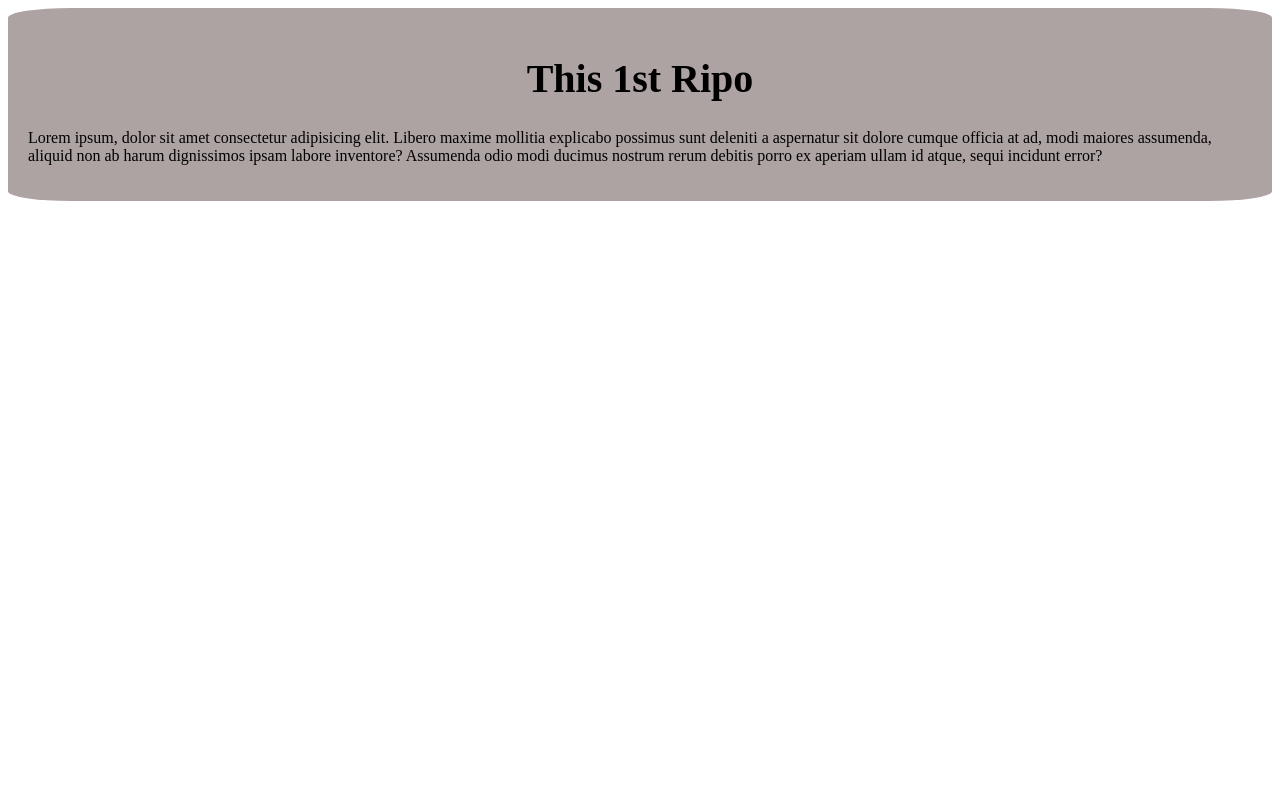
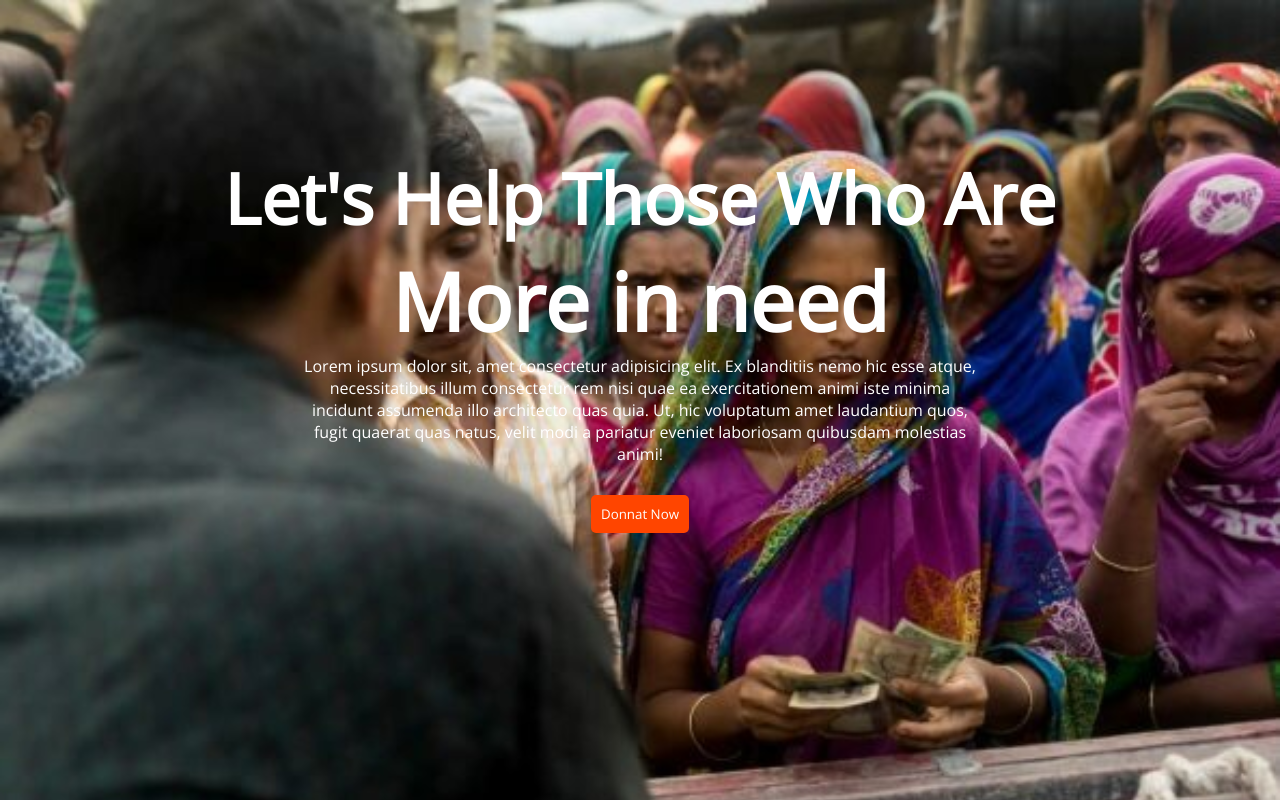
Before and after one commit to sumonchonrodas/2nd_website, a plain HTML site: page index.html in a window 1280 px wide. Drawn offline with nearby package versions, Linux system fonts and the light colour scheme.

Commit message:
head done

```diff
--- a/index.html
+++ b/index.html
@@ -4,13 +4,27 @@
     <meta charset="UTF-8">
     <meta http-equiv="X-UA-Compatible" content="IE=edge">
     <meta name="viewport" content="width=device-width, initial-scale=1.0">
-    <title>my_second repo</title>
     <link rel="stylesheet" href="style.css">
+    <link rel="preconnect" href="https://fonts.googleapis.com"><link rel="preconnect" href="https://fonts.gstatic.com" crossorigin><link href="https://fonts.googleapis.com/css2?family=Open+Sans&display=swap" rel="stylesheet">
+    <title>Let's Donate</title>
 </head>
 <body>
-    <div class="bg-color">
-        <h1 class="font-cl">This 1st Ripo</h1>
-        <p>Lorem ipsum, dolor sit amet consectetur adipisicing elit. Libero maxime mollitia explicabo possimus sunt deleniti a aspernatur sit dolore cumque officia at ad, modi maiores assumenda, aliquid non ab harum dignissimos ipsam labore inventore? Assumenda odio modi ducimus nostrum rerum debitis porro ex aperiam ullam id atque, sequi incidunt error?</p>
-    </div>
+    <!-- Header party -->
+    <header class="header">
+        <div class="header-content">
+            <h2 class="header-title">Let's Help Those Who Are</h2>
+        <h1 class="header-sub-title">More in need</h1>
+        <p class="header-description">Lorem ipsum dolor sit, amet consectetur adipisicing elit. Ex blanditiis nemo hic esse atque, necessitatibus illum consectetur rem nisi quae ea exercitationem animi iste minima incidunt assumenda illo architecto quas quia. Ut, hic voluptatum amet laudantium quos, fugit quaerat quas natus, velit modi a pariatur eveniet laboriosam quibusdam molestias animi!</p>
+        <button class="btn-primary">Donnat Now</button>
+        </div>
+
+    </header>
+    <main>
+
+    </main>
+    <footer>
+
+    </footer>
+
 </body>
 </html>
--- a/style.css
+++ b/style.css
@@ -1,11 +1,45 @@
-.bg-color{
-    background-color: rgb(174, 163, 163);
-    padding: 20px;
-    border-radius: 5%;
+*{
+    margin: 0;
+    font-family: 'Open Sans', sans-serif;
 }
-.font-cl{
-    font-size: 40px;
+main{
+    margin: 0 auto;
+}
+/* Here we going ho to style header */
+.header{
+    background-image: url("images/donation1.jpg");
+    background-repeat: no-repeat;
+    background-size: cover;
     text-align: center;
+    height:100vh;
+    width: 100%;
+    background-blend-mode:hard-light;
+}
+.header-content{
 
+    padding: 150px;
+}
+
+.header-title{
+ color: white;
+ font-weight: 800;
+ font-size: 70px;
+}
+.header-sub-title{
+    color: white;
+    font-weight: 800;
+    font-size: 80px;
+}
+.header-description{
+    color: white;
+    padding: 0 150px;
 
 }
+.btn-primary{
+color: white;
+background-color: orangered;
+border: none;
+padding: 10px;
+border-radius: 5px;
+margin-top: 30px;
+}
```
